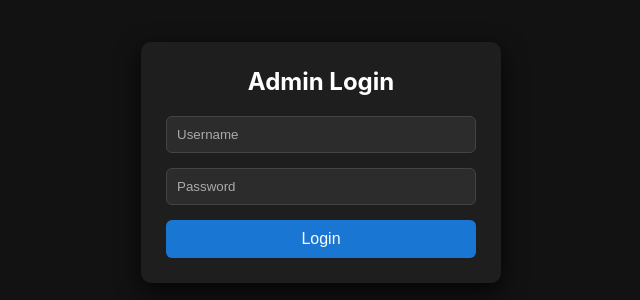
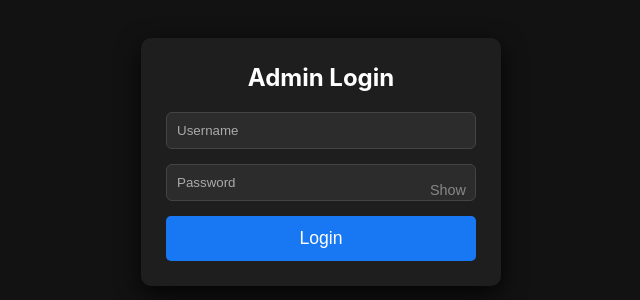
Before and after one commit to sujatapatel7827-maker/Library-Management-System, a React app in the folder frontend/: page / in a window 1280 px wide. Shown: the part 238-538 px from the top of the page, without its empty margins (319-959 px from the left). Built offline with nearby package versions, Linux system fonts and the light colour scheme; no server answers; the HTML template or start-up script is replaced by a standard one.

Commit message:
Add show password toggle button

```diff
--- a/frontend/src/pages/AdminLogin.css
+++ b/frontend/src/pages/AdminLogin.css
@@ -36,15 +36,41 @@
 
 .login-card button {
   width: 100%;
-  padding: 10px;
-  background-color: #1976d2;
-  color: white;
+  padding: 12px;
+  background: #1877f2;
+  color: #ffffff;
   border: none;
-  border-radius: 6px;
+  border-radius: 5px;
+  font-size: 1.1rem;
+  font-weight: 500;
   cursor: pointer;
-  font-size: 16px;
+  transition: background 0.3s;
 }
 
 .login-card button:hover {
-  background-color: #1565c0;
+  background: #166fe5;
 }
+
+.password-input-container {
+  position: relative;
+  width: 100%;
+}
+
+.toggle-password-btn {
+  position: absolute;
+  right: 10px;
+  top: 50%;
+  transform: translateY(-50%);
+  background: transparent !important;
+  color: #888 !important;
+  border: none;
+  padding: 0 !important;
+  margin: 0;
+  width: auto !important;
+  font-size: 0.9rem !important;
+  cursor: pointer;
+}
+
+.toggle-password-btn:hover {
+  color: #ccc !important;
+}
--- a/frontend/src/pages/AdminLogin.jsx
+++ b/frontend/src/pages/AdminLogin.jsx
@@ -12,6 +12,7 @@ export default function AdminLogin() {
   });
   const [error, setError] = useState("");
   const [loading, setLoading] = useState(false);
+  const [showPassword, setShowPassword] = useState(false);
 
   const handleLogin = async () => {
     if (!data.username || !data.password) {
@@ -53,8 +54,9 @@ export default function AdminLogin() {
           disabled={loading}
         />
 
+        <div className="password-input-container">
           <input
-          type="password"
+            type={showPassword ? "text" : "password"}
             placeholder="Password"
             value={data.password}
             onChange={(e) =>
@@ -65,6 +67,14 @@ export default function AdminLogin() {
               if (e.key === "Enter") handleLogin();
             }}
           />
+          <button
+            className="toggle-password-btn"
+            onClick={() => setShowPassword(!showPassword)}
+            type="button"
+          >
+            {showPassword ? "Hide" : "Show"}
+          </button>
+        </div>
 
         <button onClick={handleLogin} disabled={loading}>
           {loading ? "Logging in..." : "Login"}
```
Lines whose indentation alone changed are shown as unchanged.
